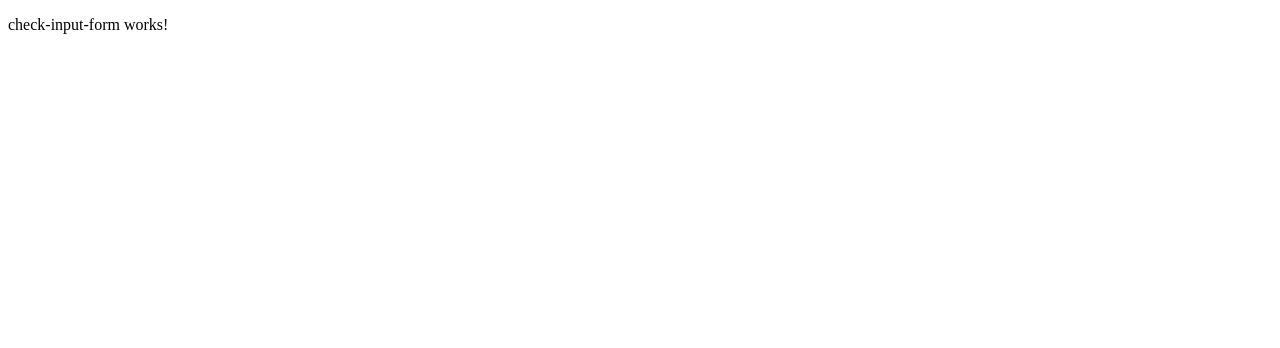
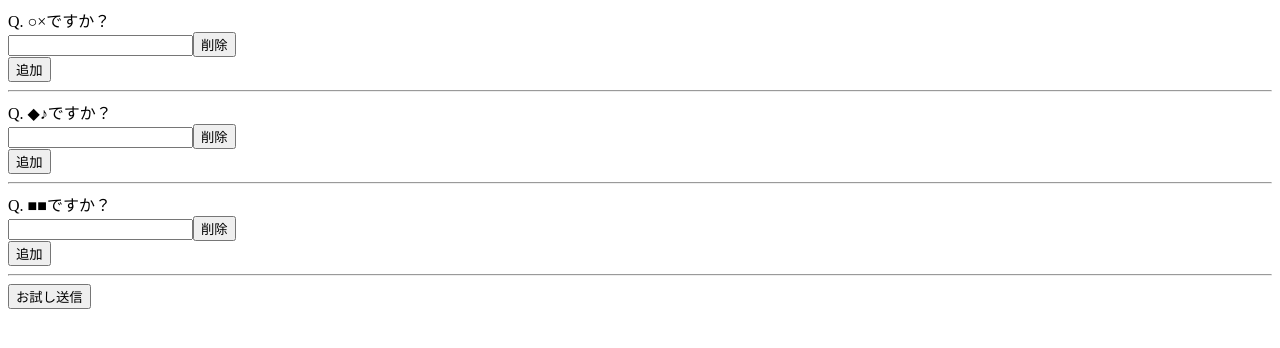
Before and after one commit to otera/angular-form-array, an Angular app: page / in a window 1280 px wide. Shown: the top 348 px of the page. Built offline with nearby package versions, Linux system fonts and the light colour scheme.

Commit message:
複数項目化前段階

```diff
--- a/src/app/check-input-form/check-input-form.component.html
+++ b/src/app/check-input-form/check-input-form.component.html
@@ -1 +1,17 @@
-<p>check-input-form works!</p>
+<form [formGroup]="ideaForm" (ngSubmit)="onSubmit()">
+  <div *ngFor="let q of question; let i = index">
+    Q. {{ q }}
+    <div formArrayName="ideas">
+      <input
+        type="text"
+        [formControlName]="i"
+        [value]="ideas.controls[i].value"
+        size="20"
+      />
+      <button type="button" (click)="deleteItem(i, i)">削除</button>
+    </div>
+    <button type="button" (click)="addItem(i)">追加</button>
+    <hr />
+  </div>
+  <button type="submit">お試し送信</button>
+</form>
--- a/src/app/check-input-form/check-input-form.component.ts
+++ b/src/app/check-input-form/check-input-form.component.ts
@@ -1,15 +1,42 @@
-import { Component, OnInit } from '@angular/core';
+import { Component, OnInit } from "@angular/core";
+import { FormBuilder, FormGroup, FormControl, FormArray } from "@angular/forms";
 
 @Component({
-  selector: 'app-check-input-form',
-  templateUrl: './check-input-form.component.html',
-  styleUrls: ['./check-input-form.component.scss']
+  selector: "app-check-input-form",
+  templateUrl: "./check-input-form.component.html",
+  styleUrls: ["./check-input-form.component.scss"],
 })
 export class CheckInputFormComponent implements OnInit {
+  public ideaForm: FormGroup;
+  question: string[];
 
-  constructor() { }
+  constructor(private fb: FormBuilder) {}
+
+  get ideas(): FormArray {
+    return this.ideaForm.get("ideas") as FormArray;
+  }
 
   ngOnInit() {
+    // 問いの取得
+    this.question = ["○×ですか？", "◆♪ですか？", "■■ですか？"];
+
+    // Formの設定
+    const items: string[] = new Array(this.question.length).fill("");
+    this.ideaForm = this.fb.group({
+      ideas: this.fb.array(items),
+    });
   }
 
+  // 疑似Submit
+  onSubmit() {
+    console.log(this.ideaForm.controls);
+  }
+
+  // 項目の追加
+  addItem(itemNumber: number) {}
+
+  // 項目の削除
+  deleteItem(itemNumber: number, index: number) {
+    // this.ideas.
+  }
 }
```
